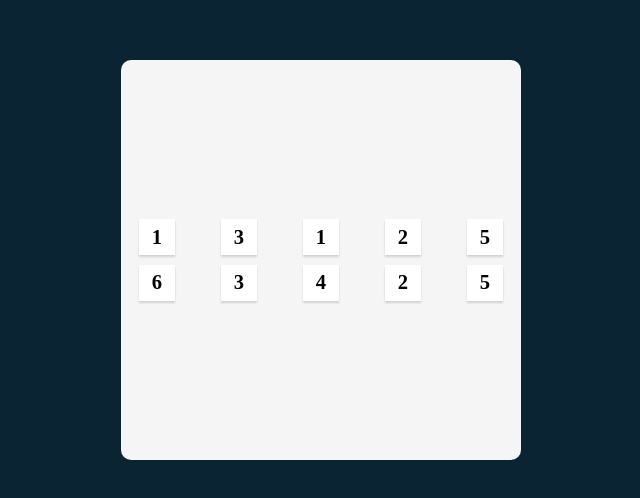
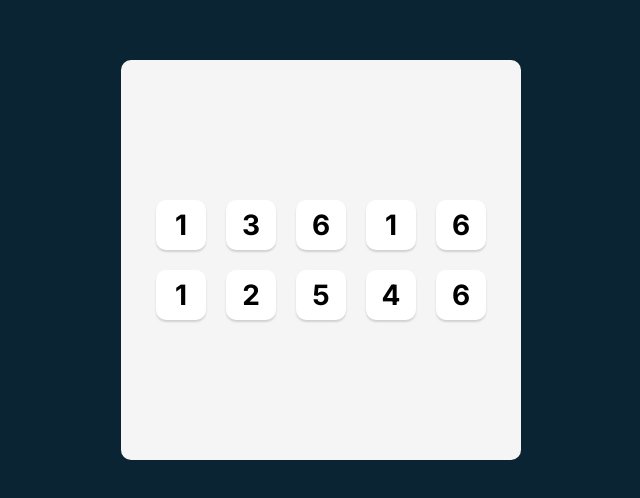
Before and after one commit to danielNemeth19/first-react, a React (Vite) app: page / in a window 1280 px wide. Shown: the part 140-638 px from the top of the page, without its empty margins (319-959 px from the left). Built offline with nearby package versions, Linux system fonts and the light colour scheme.

Commit message:
(feat) Function to generate random numbers

```diff
--- a/src/AppTenzies.jsx
+++ b/src/AppTenzies.jsx
@@ -1,21 +1,24 @@
+import { useState } from "react"
 import "./index_tenzies.css"
 import Die from "./components/Die.jsx"
 
 
+
+
 export default function AppTenzies() {
+    const [dice, setDice] = useState(generateAllNewDice())
+
+    function generateAllNewDice() {
+        const max = 6;
+        return new Array(10).fill(0).map(() => Math.ceil(Math.random() * max))
+    }
+
+    const diceElements = dice.map((item, i) => <Die key={i} value={item} />)
+
     return (
         <main>
-            <div className="container">
-                <Die value={1} />
-                <Die value={3} />
-                <Die value={1} />
-                <Die value={2} />
-                <Die value={5} />
-                <Die value={6} />
-                <Die value={3} />
-                <Die value={4} />
-                <Die value={2} />
-                <Die value={5} />
+            <div className="dice-container">
+                {diceElements}
             </div>
         </main>
     )
--- a/src/components/Die.jsx
+++ b/src/components/Die.jsx
@@ -1,5 +1,5 @@
 export default function Die(props) {
     return (
-        <button className="die">{props.value}</button>
+        <button>{props.value}</button>
     )
 }
--- a/src/index_tenzies.css
+++ b/src/index_tenzies.css
@@ -3,6 +3,7 @@
 }
 
 body {
+    font-family: Inter, sans-serif;
     margin: 0;
     background-color: #0B2434;
     padding: 20px;
@@ -27,22 +28,24 @@ main {
     display: flex;
     flex-direction: column;
     justify-content: center;
+    align-items: center;
 }
 
-.container {
+.dice-container {
     display: grid;
-    grid-template-columns: repeat(5, 1fr);
-    gap: 10px;
-    justify-items: center;
+    /* grid-template-columns: repeat(5, 1fr); */
+    grid-template: auto auto / repeat(5, 1fr);
+    gap: 20px;
 }
 
-.die {
-    font-family: Karla;
-    font-weight: 700;
-    font-size: 20.59px;
-    width: 35.84px;
-    height: 35.84px;
-    background-color: #FFFFFF;
+.dice-container button {
+    font-family: Inter, sans-serif;
+    font-size: 1.75rem;
+    font-weight: bold;
+    width: 50px;
+    height: 50px;
+    background-color: white;
     box-shadow: 0px 2px 2px 0px rgba(0, 0, 0, 0.15);
-    border: 0px;
+    border: none;
+    border-radius: 10px;
 }
```
